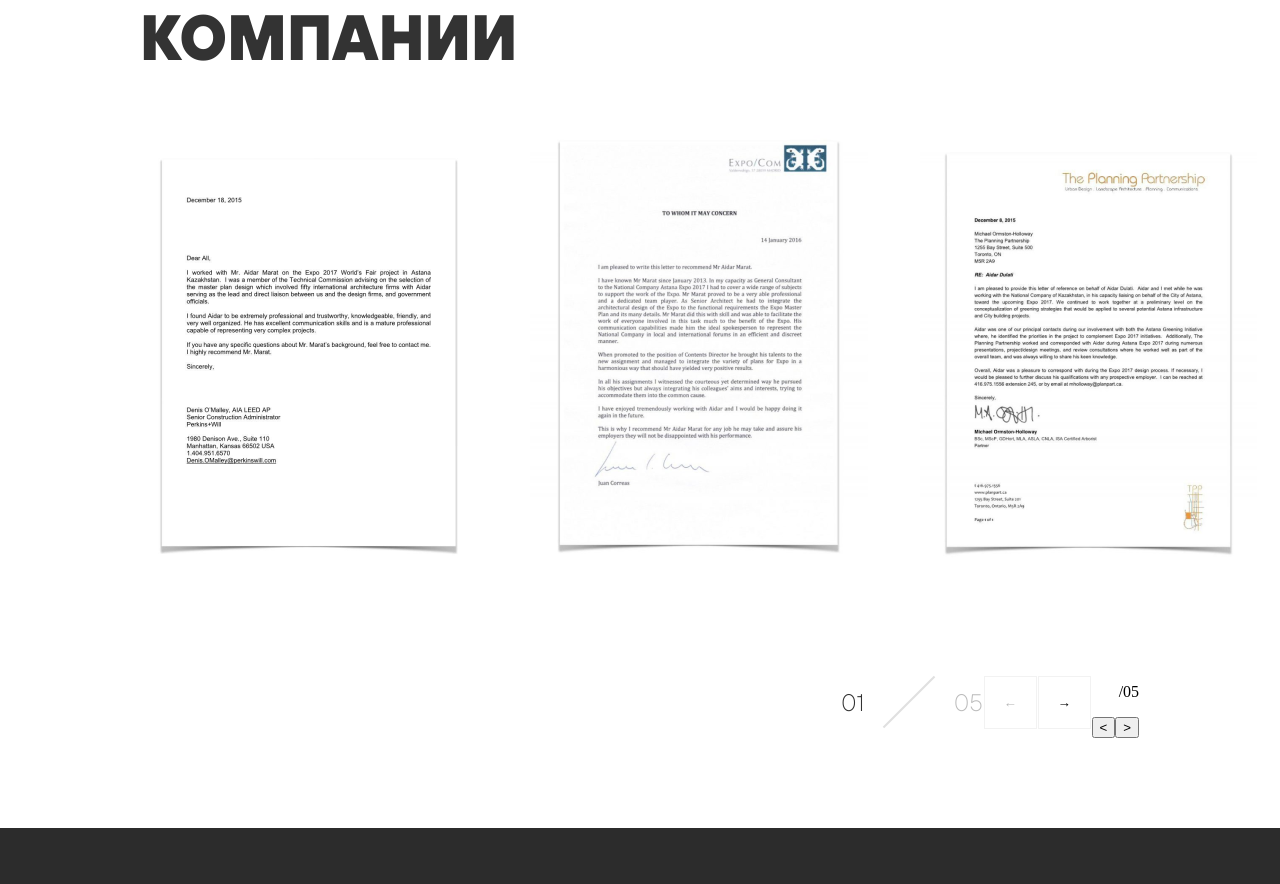
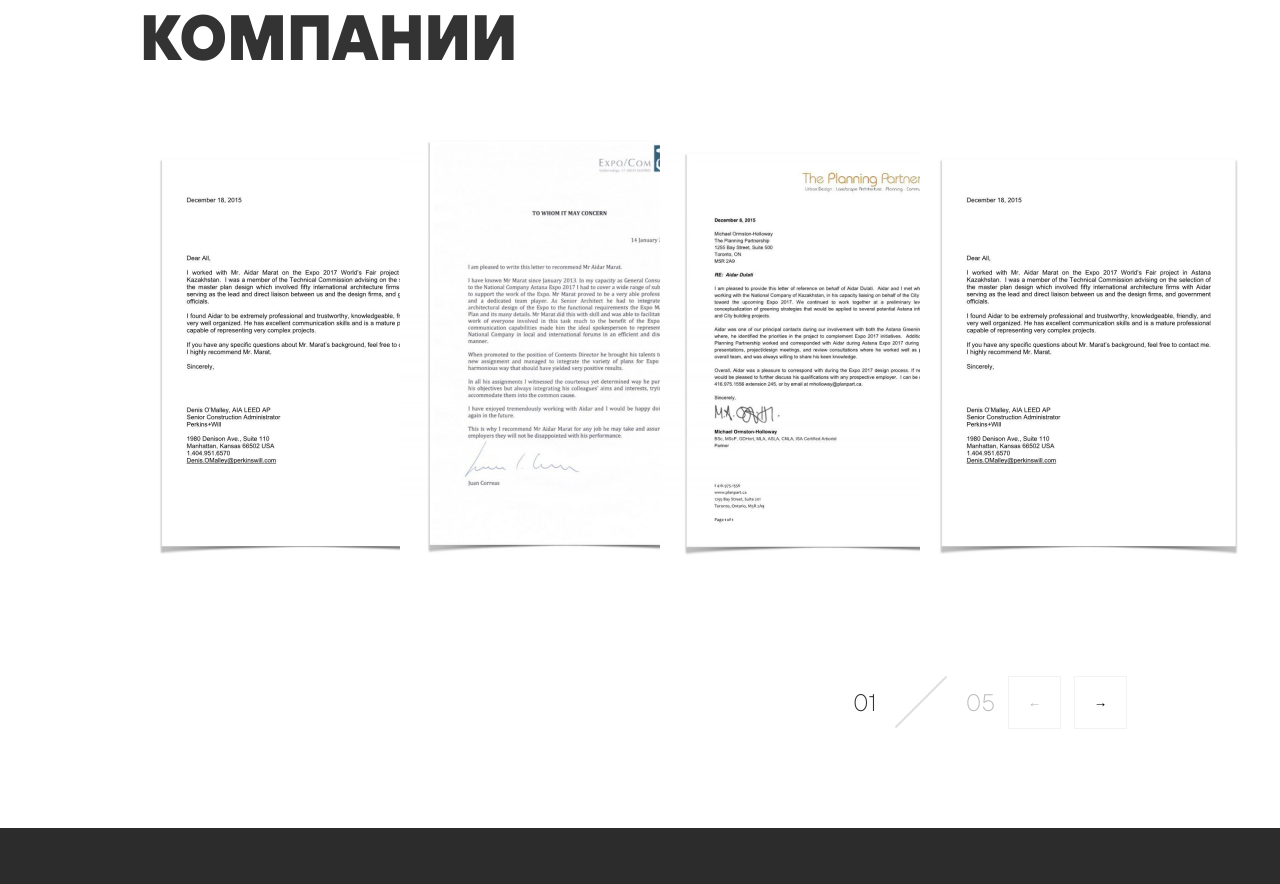
Before and after one commit to rafaelyeghoyan/first_projeckt_in_git, an Angular app: page /certificate in a window 1280 px wide. Shown: the part 252-1136 px from the top of the page. Built offline with nearby package versions, Linux system fonts and the light colour scheme.

Commit message:
rafael:XXX

```diff
--- a/src/app/project_components/certificate/certificate.component.html
+++ b/src/app/project_components/certificate/certificate.component.html
@@ -20,13 +20,6 @@
       </div>
       <button [disabled]="bool_1" (click) ="click_prev()" class="prev">&#8592;</button>
       <button [disabled]="bool_2" (click) ="click_next()" class="next">&#8594;</button>
-    <div class="pagenum">
-      <p>
-        <span>/05</span>
-      </p>
-      <button id="prev"><</button>
-      <button id="next">></button>
-    </div>
   </div>
   </div>
 </section>
--- a/src/app/project_components/certificate/certificate.component.ts
+++ b/src/app/project_components/certificate/certificate.component.ts
@@ -20,6 +20,10 @@ export class CertificateComponent implements OnInit {
     {
       "id": 3,
       "url": "assets/images/certificate/photo_2019-05-23_19-46-11-800x1067.png"
+    },
+    {
+      "id": 4,
+      "url": "assets/images/certificate/photo_2019-05-23_19-46-09.png"
     }
   ];
   bool_1:any = true;
```
